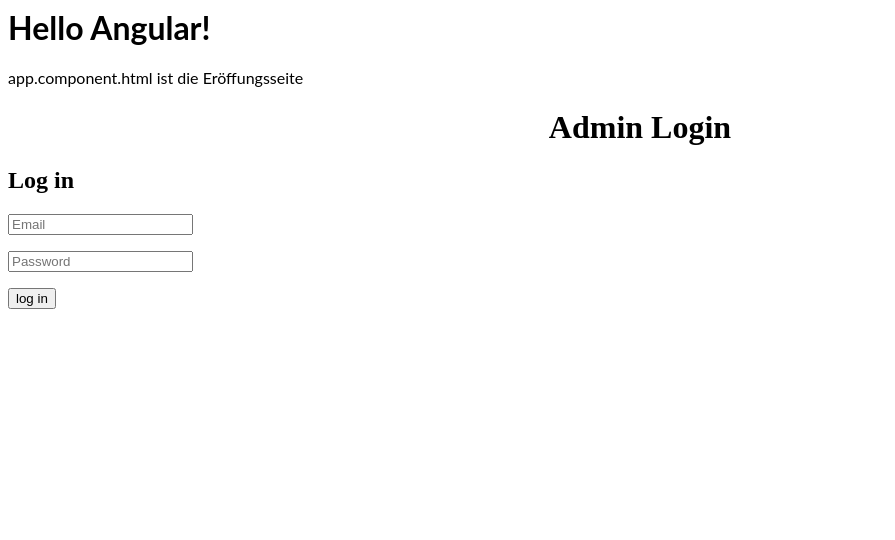
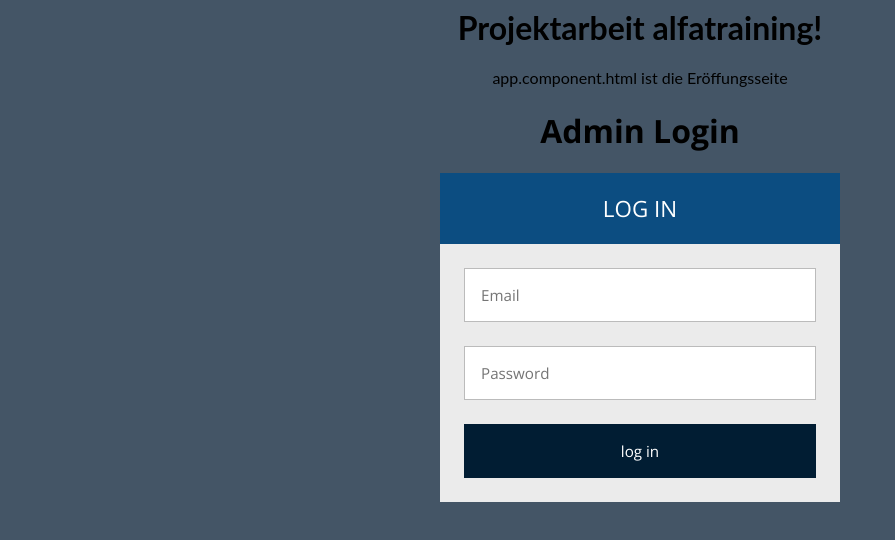
Before and after one commit to munich99/angular-final-verwaltung-2, an Angular app: page /login in a window 1280 px wide. Shown: the top 540 px of the page, without its empty margins (0-895 px from the left). Built offline with nearby package versions, Linux system fonts and the light colour scheme.

Commit message:
almost ready

```diff
--- a/src/app/app.component.css
+++ b/src/app/app.component.css
@@ -1,3 +1,4 @@
 p {
   font-family: Lato;
+  text-align:center;
 }
--- a/src/app/app.component.ts
+++ b/src/app/app.component.ts
@@ -6,5 +6,5 @@
   styleUrls: [ './app.component.css' ]
 })
 export class AppComponent  {
-  name = 'Angular';
+  name = 'Projektarbeit alfatraining';
 }
--- a/src/app/hello.component.ts
+++ b/src/app/hello.component.ts
@@ -2,8 +2,8 @@
 
 @Component({
   selector: 'hello',
-  template: `<h1>Hello {{name}}!</h1>`,
-  styles: [`h1 { font-family: Lato; }`]
+  template: `<h1>{{name}}!</h1>`,
+  styles: [`h1 { font-family: Lato; text-align:center }`]
 })
 export class HelloComponent  {
   @Input() name: string;
--- a/src/app/start/login/login.component.css
+++ b/src/app/start/login/login.component.css
@@ -0,0 +1,81 @@
+/* 'Open Sans' font from Google Fonts */
+@import url(https://fonts.googleapis.com/css?family=Open+Sans:400,700);
+
+
+.login {
+  width: 400px;
+  margin: 16px auto;
+  font-size: 16px;
+}
+
+.login-header,
+.login p {
+  margin-top: 0;
+  margin-bottom: 0;
+}
+
+.login-triangle {
+  width: 0;
+  margin-right: auto;
+  margin-left: auto;
+  border: 12px solid transparent;
+  border-bottom-color: rgb(15, 66, 107);
+}
+
+.login-header {
+  background: rgb(12, 77, 129);
+  padding: 20px;
+  font-size: 1.4em;
+  font-weight: normal;
+  text-align: center;
+  text-transform: uppercase;
+  color: #fff;
+}
+
+.login-container {
+  background: #ebebeb;
+  padding: 12px;
+}
+
+.login p {
+  padding: 12px;
+}
+
+.login input {
+  box-sizing: border-box;
+  display: block;
+  width: 100%;
+  border-width: 1px;
+  border-style: solid;
+  padding: 16px;
+  outline: 0;
+  font-family: inherit;
+  font-size: 0.95em;
+}
+
+.login input[type="email"],
+.login input[type="password"] {
+  background: #fff;
+  border-color: #bbb;
+  color: #555;
+}
+
+.login input[type="email"]:focus,
+.login input[type="password"]:focus {
+  border-color: #888;
+}
+
+.login input[type="submit"] {
+  background: rgb(1, 29, 51);
+  border-color: transparent;
+  color: #fff;
+  cursor: pointer;
+}
+
+.login input[type="submit"]:hover {
+  background: #17c;
+}
+
+.login input[type="submit"]:focus {
+  border-color: #05a;
+}
--- a/src/app/start/login/login.component.ts
+++ b/src/app/start/login/login.component.ts
@@ -43,7 +43,7 @@
     // geht zu AuthService Componente, dann zu Methode logIn()
     this.authService.logIn(this.loginForm.value);
     // wechselt zu admin Seite ## nach dem einloggen
-    this.router.navigateByUrl('../admin/admin');
+    this.router.navigateByUrl('admin');
 
   }
 
--- a/src/styles.css
+++ b/src/styles.css
@@ -1 +1,7 @@
 /* Add application styles & imports to this file! */
+
+@import  url(https://fonts.googleapis.com/css?family=Open+Sans:400,700);
+body {
+    background: #456;
+    font-family: 'Open Sans', sans-serif;
+}
```
